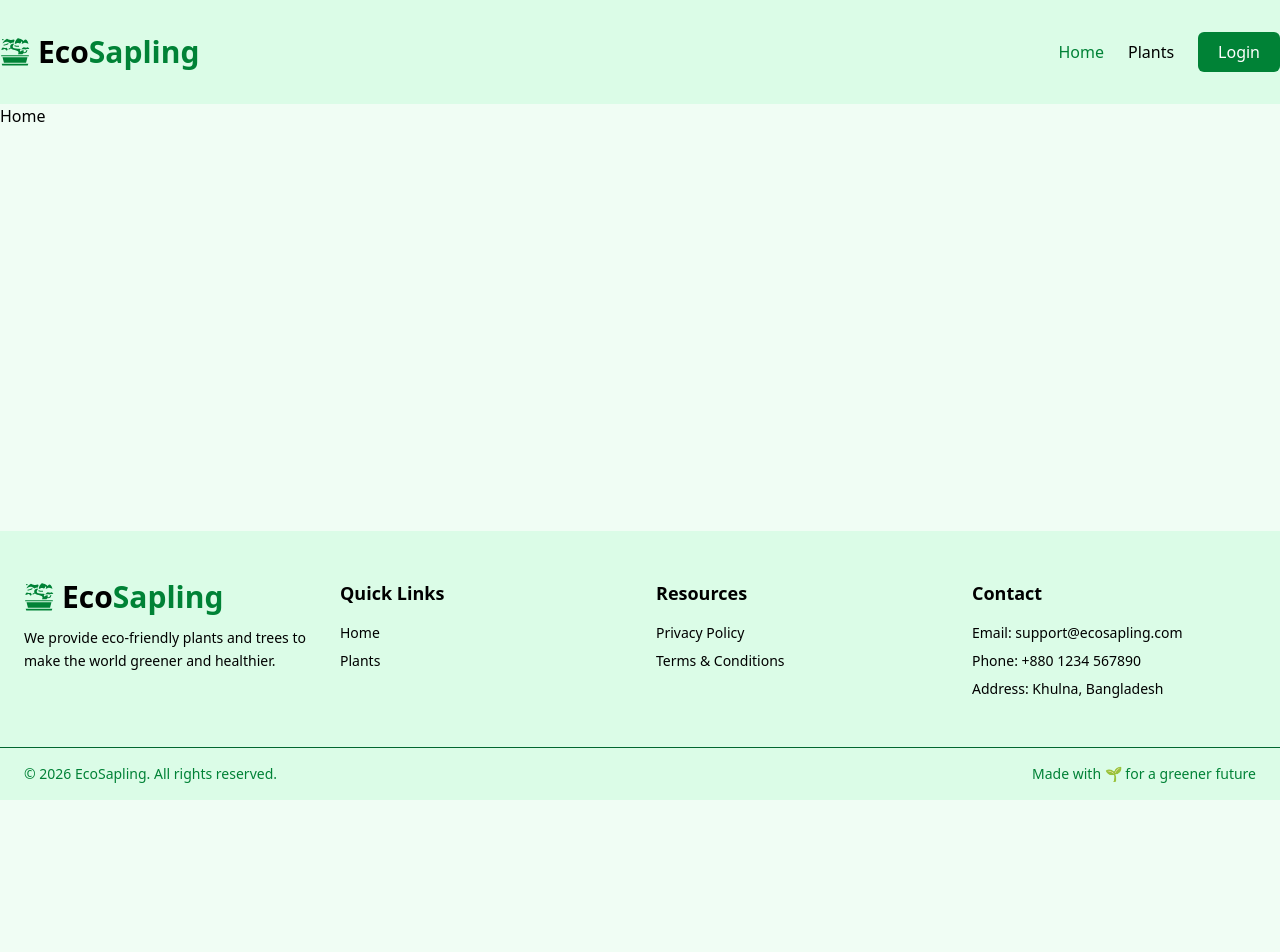
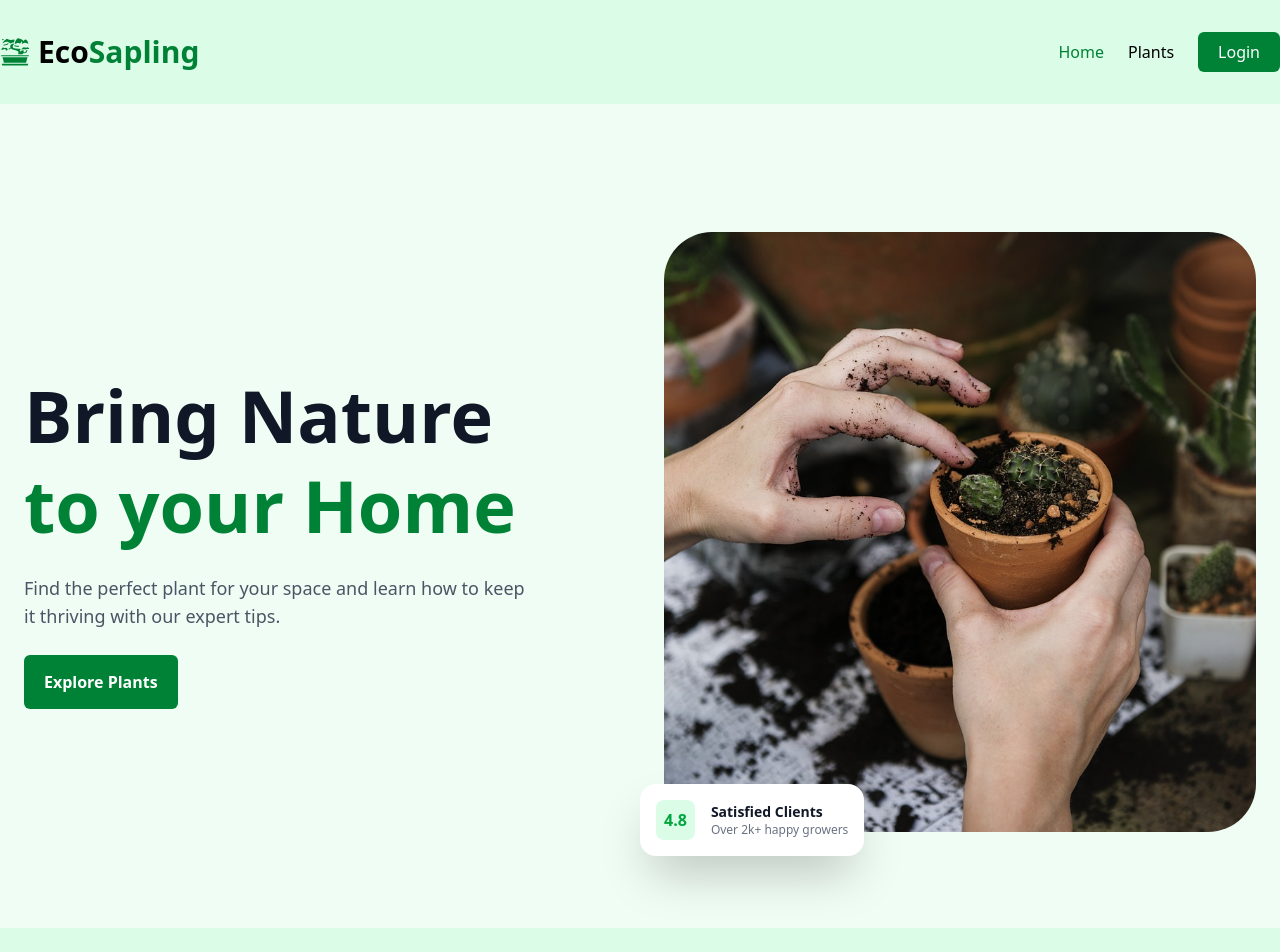
Before and after one commit to mdrobiulislam1479/eco-sapling, a Next.js app: page / in a window 1280 px wide. Shown: the top 952 px of the page. Before the commit the page ends 800 px from the top, so only its background shows below. Built offline with nearby package versions, Linux system fonts and the light colour scheme.

Commit message:
added banner section in home page

```diff
--- a/package.json
+++ b/package.json
@@ -9,6 +9,7 @@
     "lint": "eslint"
   },
   "dependencies": {
+    "lucide-react": "^0.562.0",
     "next": "16.1.1",
     "react": "19.2.3",
     "react-dom": "19.2.3",
--- a/src/app/page.js
+++ b/src/app/page.js
@@ -1,5 +1,11 @@
+import Banner from "@/components/home/Banner";
+
 const Home = () => {
-  return <div>Home</div>;
+  return (
+    <div>
+      <Banner />
+    </div>
+  );
 };
 
 export default Home;
--- /dev/null
+++ b/src/components/home/Banner.jsx
@@ -0,0 +1,56 @@
+import Image from "next/image";
+import { Search } from "lucide-react";
+import Link from "next/link";
+
+export default function Banner() {
+  return (
+    <section className="relative pt-20 pb-16 lg:pt-32 lg:pb-24">
+      <div className="container mx-auto px-6 grid grid-cols-1 lg:grid-cols-2 gap-12 items-center">
+        {/* Left Content */}
+        <div className="z-10">
+          <h1 className="text-5xl lg:text-7xl font-bold text-gray-900 leading-tight mb-6">
+            Bring Nature <br />
+            <span className="text-green-700">to your Home</span>
+          </h1>
+          <p className="text-lg text-gray-600 mb-10 max-w-lg">
+            Find the perfect plant for your space and learn how to keep it
+            thriving with our expert tips.
+          </p>
+          <Link
+            href={"/plants"}
+            className="px-5 py-4 bg-green-700 text-white font-bold rounded-md"
+          >
+            Explore Plants
+          </Link>
+        </div>
+
+        {/* Right Image Section */}
+        <div className="relative h-100 lg:h-150 w-full">
+          {/* Main Plant Image */}
+          <div className="relative z-10 w-full h-full overflow-hidden rounded-[3rem]">
+            <Image
+              src="/images/bannerImg.jpg"
+              alt="Beautiful Monstera Plant"
+              fill
+              className="object-cover"
+              priority
+            />
+          </div>
+
+          {/* Decorative Floating Card (Bottom Left) */}
+          <div className="absolute -bottom-6 -left-6 z-20 bg-white p-4 rounded-2xl shadow-2xl flex items-center gap-4 animate-bounce-slow">
+            <div className="bg-green-100 p-2 rounded-lg">
+              <span className="text-green-600 font-bold">4.8</span>
+            </div>
+            <div>
+              <p className="text-sm font-bold text-gray-900">
+                Satisfied Clients
+              </p>
+              <p className="text-xs text-gray-500">Over 2k+ happy growers</p>
+            </div>
+          </div>
+        </div>
+      </div>
+    </section>
+  );
+}
```
Also changed, not shown: public/images/bannerImg.jpg (added), 1 other file (tests, documents, lock files or other folders).
